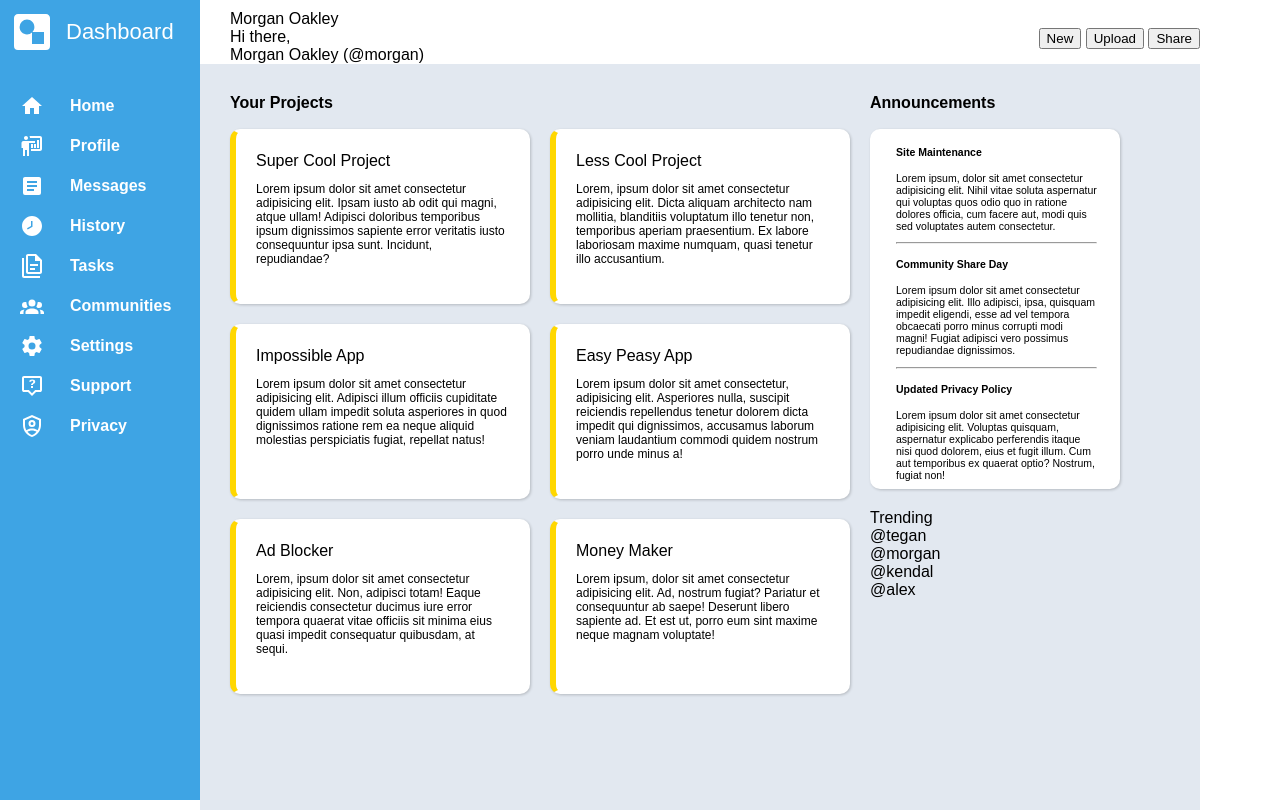
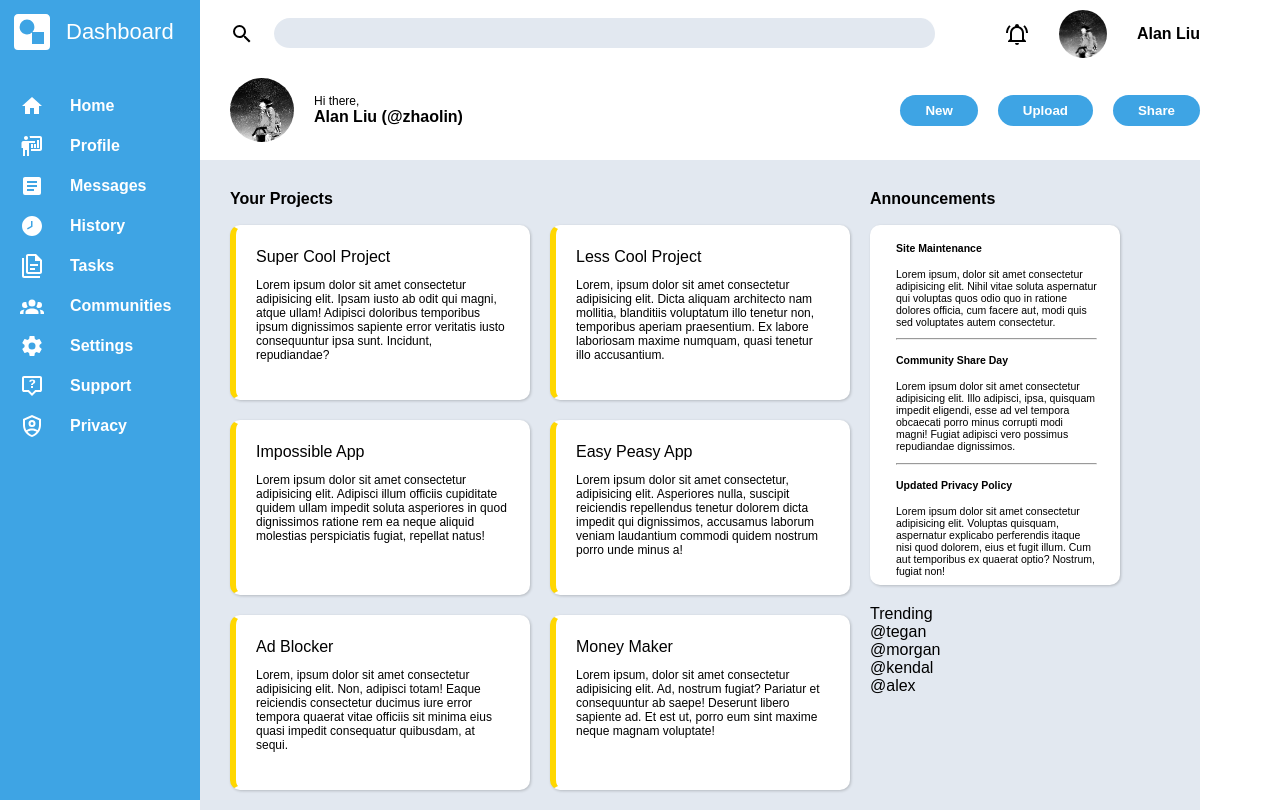
Before and after one commit to zhaolinnn/top-dashboard-project, a plain HTML site: page index.html in a window 1280 px wide. Drawn offline with Linux system fonts and the light colour scheme.

Commit message:
Styled the top part of the page

```diff
--- a/index.html
+++ b/index.html
@@ -44,13 +44,34 @@
         <div class="right">
             <div class="toolbar">
                 <div class="upper">
-                    Morgan Oakley
+                    <div class="searchbar">
+                        <svg width="24" height="24" xmlns="http://www.w3.org/2000/svg" viewBox="0 0 24 24"><path d="M9.5,3A6.5,6.5 0 0,1 16,9.5C16,11.11 15.41,12.59 14.44,13.73L14.71,14H15.5L20.5,19L19,20.5L14,15.5V14.71L13.73,14.44C12.59,15.41 11.11,16 9.5,16A6.5,6.5 0 0,1 3,9.5A6.5,6.5 0 0,1 9.5,3M9.5,5C7,5 5,7 5,9.5C5,12 7,14 9.5,14C12,14 14,12 14,9.5C14,7 12,5 9.5,5Z" /></svg>
+                        <input
+                        type="text"
+                        id="input"
+                        name="name"
+                        required
+                        minlength="4"
+                        maxlength="8"
+                        size="80"/>
+                    </div>
+
+                    <div class="profileright">
+                        <svg width="24" height="24" xmlns="http://www.w3.org/2000/svg" viewBox="0 0 24 24"><path d="M10,21H14A2,2 0 0,1 12,23A2,2 0 0,1 10,21M21,19V20H3V19L5,17V11C5,7.9 7.03,5.17 10,4.29C10,4.19 10,4.1 10,4A2,2 0 0,1 12,2A2,2 0 0,1 14,4C14,4.1 14,4.19 14,4.29C16.97,5.17 19,7.9 19,11V17L21,19M17,11A5,5 0 0,0 12,6A5,5 0 0,0 7,11V18H17V11M19.75,3.19L18.33,4.61C20.04,6.3 21,8.6 21,11H23C23,8.07 21.84,5.25 19.75,3.19M1,11H3C3,8.6 3.96,6.3 5.67,4.61L4.25,3.19C2.16,5.25 1,8.07 1,11Z" /></svg>
+                        <img src="images.jpg" class="pfp">
+                        <div>Alan Liu</div>
+                    </div>
                 </div>
                 <div class="lower">
-                    <div class="toolbarWelcome">
-                        <div id="greeting">Hi there,</div>
-                        <div id="name">Morgan Oakley (@morgan)</div>
+                    <div class="toolbarwelcome">
+                        <img src="images.jpg" class="pfp" id="bigpfp">
+
+                        <div>
+                            <div id="greeting">Hi there,</div>
+                            <div id="name">Alan Liu (@zhaolin)</div>
+                        </div>
                     </div>
+
                     <div class="toolbarButtons">
                         <button>New</button>
                         <button>Upload</button>
--- a/styles.css
+++ b/styles.css
@@ -50,8 +50,11 @@ html, body {
 
 /* real meat */
 
-
-
+.upper {
+    display: flex;
+    justify-content: space-between;
+    align-items: center;
+}
 
 .dashboard {
     display: flex;
@@ -76,9 +79,87 @@ html, body {
 
 .toolbar {
     padding-left: 30px;
+    padding-bottom: 18px;
+}
+
+.toolbarwelcome {
+    display: flex;
+    align-items: center;
+    gap: 20px;
+
 }
 
 .lower {
+    align-items: center;
+}
+
+.toolbarButtons {
+    display: flex;
+    gap: 20px;
+
+}
+
+.toolbarButtons > * {
+    background-color: rgb(62, 164, 228);
+    color: white;
+    border-top: rgb(62, 164, 228);
+    border-bottom: rgb(62, 164, 228);
+    border-left: rgb(62, 164, 228);
+    border-right: rgb(62, 164, 228);
+    border-radius: 18px;
+    padding-left: 25px;
+    padding-right: 25px;
+    padding-top: 8px;
+    padding-bottom: 8px;
+    font-weight: bold;
+}
+
+.searchbar {
+    display: flex;
+    justify-content: center;
+    align-items: center;
+    gap: 20px;
+}
+
+#greeting {
+    font-size: 12px;
+}
+
+#name {
+    font-weight: bold;
+}
+
+#bigpfp {
+    height: 64px;
+    width: 64px;
+}
+
+.pfp {
+    width: 48px;
+    height: 48px;
+    border-radius: 32px;
+}
+
+.profileright {
+    display: flex;
+    flex-direction: row;
+    align-items: center;
+    gap: 30px;
+    font-weight: bold;
+
+}
+
+#input {
+    border-radius: 20px;
+    height: 28px;
+    border-color: #ffffff;
+    border-top: #ffffff;
+    border-left: #ffffff;
+    background-color: #e2e8f0;
+}
+
+.lower {
+    padding-top: 20px;
     display: flex;
     flex-direction: row;
     justify-content: space-between;
```
Also changed, not shown: dashboardicons/bell-ring-outline.svg (added), images.jpg (added).
